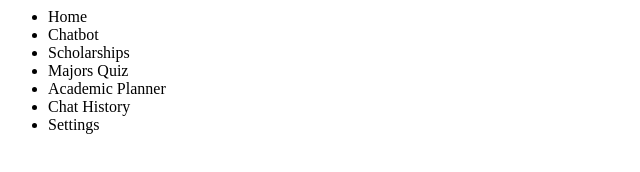
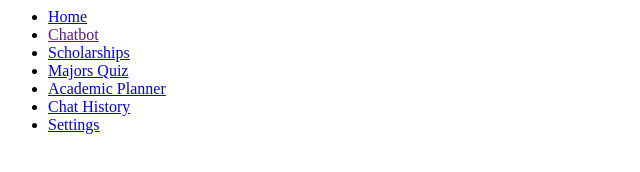
Before and after one commit to evapatel123/EVio, a plain HTML site: page home.html in a window 1280 px wide. Shown: the whole page, without its empty margins (0-640 px from the left). Drawn offline with Linux system fonts and the light colour scheme.

Commit message:
Update header and navigation links in home.html

```diff
--- a/home.html
+++ b/home.html
@@ -7,22 +7,23 @@
 	         <meta name="viewport" content="width=device-width, initial-scale=1" />
 
            <! link other files here>
-
-
   </head>
 
   <body>
-    <header> </header>
+    <header>
+		<h1></h1>
+
+	</header>
 
 	<nav>
 		<ul>
-			<li><a>Home</a>  </li>
-			<li><a>Chatbot</a>  </li>
- 			<li><a>Scholarships</a>  </li>
-			<li><a>Majors Quiz</a>  </li>
-			<li><a>Academic Planner</a>  </li>
-			<li><a>Chat History</a>  </li>
-			<li><a>Settings</a>  </li>
+			<li><a href="home.html">Home</a>  </li>
+			<li><a href="">Chatbot</a>  </li>           <!link chatbot here>
+ 			<li><a href="scholarships.html">Scholarships</a>  </li>
+			<li><a href="majors_quiz.html">Majors Quiz</a>  </li>
+			<li><a href="academic_planner.html">Academic Planner</a>  </li>
+			<li><a href="chat_history.html">Chat History</a>  </li>
+			<li><a href="settings.html">Settings</a>  </li>
 		</ul>
 	</nav>
 
```
